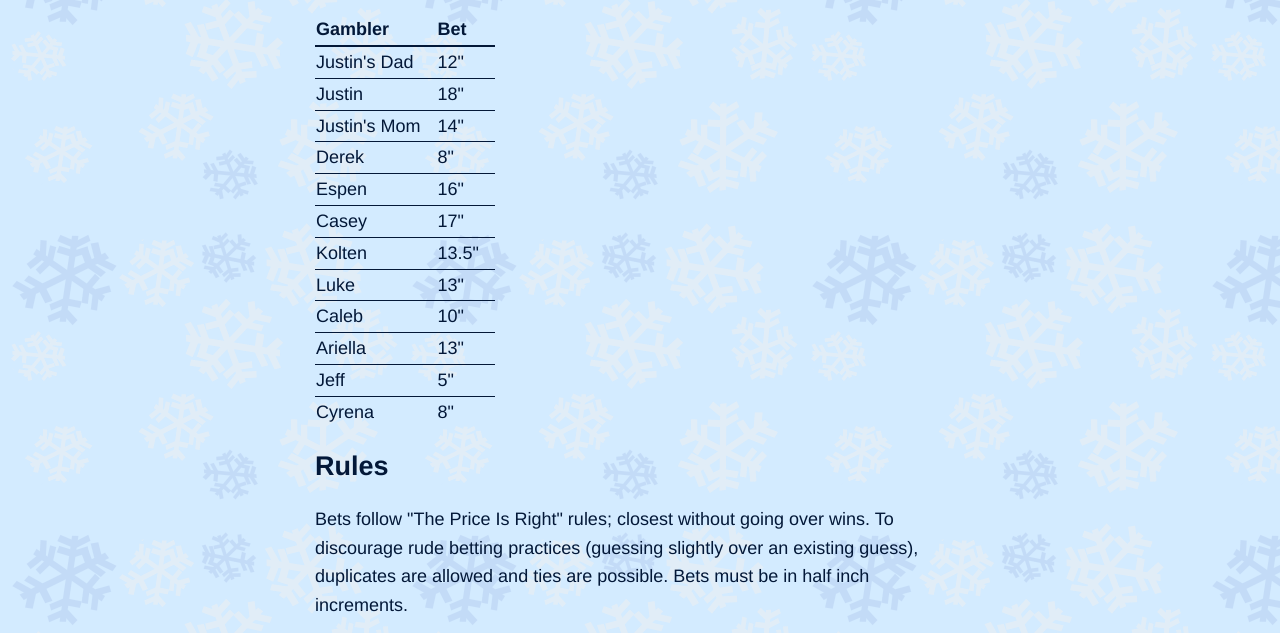
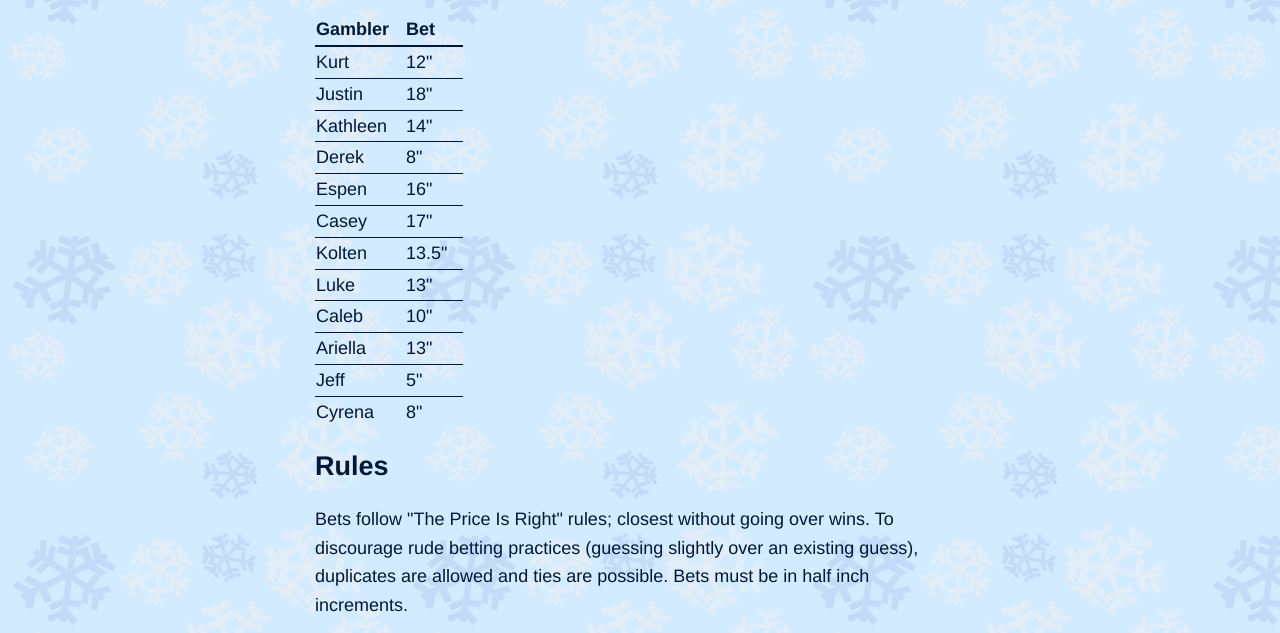
Before and after one commit to jtleniger/jtleniger.github.io, a plain HTML site: page index.html in a window 1280 px wide. Shown: the part 93-726 px from the top of the page. Drawn offline with Linux system fonts and the light colour scheme.

Commit message:
Update index.html

```diff
--- a/index.html
+++ b/index.html
@@ -67,13 +67,13 @@
         </thead>
         <tbody>
             <tr>
-                <td>Justin's Dad</td><td>12"</td>
+                <td>Kurt</td><td>12"</td>
             </tr>
             <tr>
                 <td>Justin</td><td>18"</td>
             </tr>
             <tr>
-                <td>Justin's Mom</td><td>14"</td>
+                <td>Kathleen</td><td>14"</td>
             </tr>
             <tr>
                 <td>Derek</td><td>8"</td>
```
